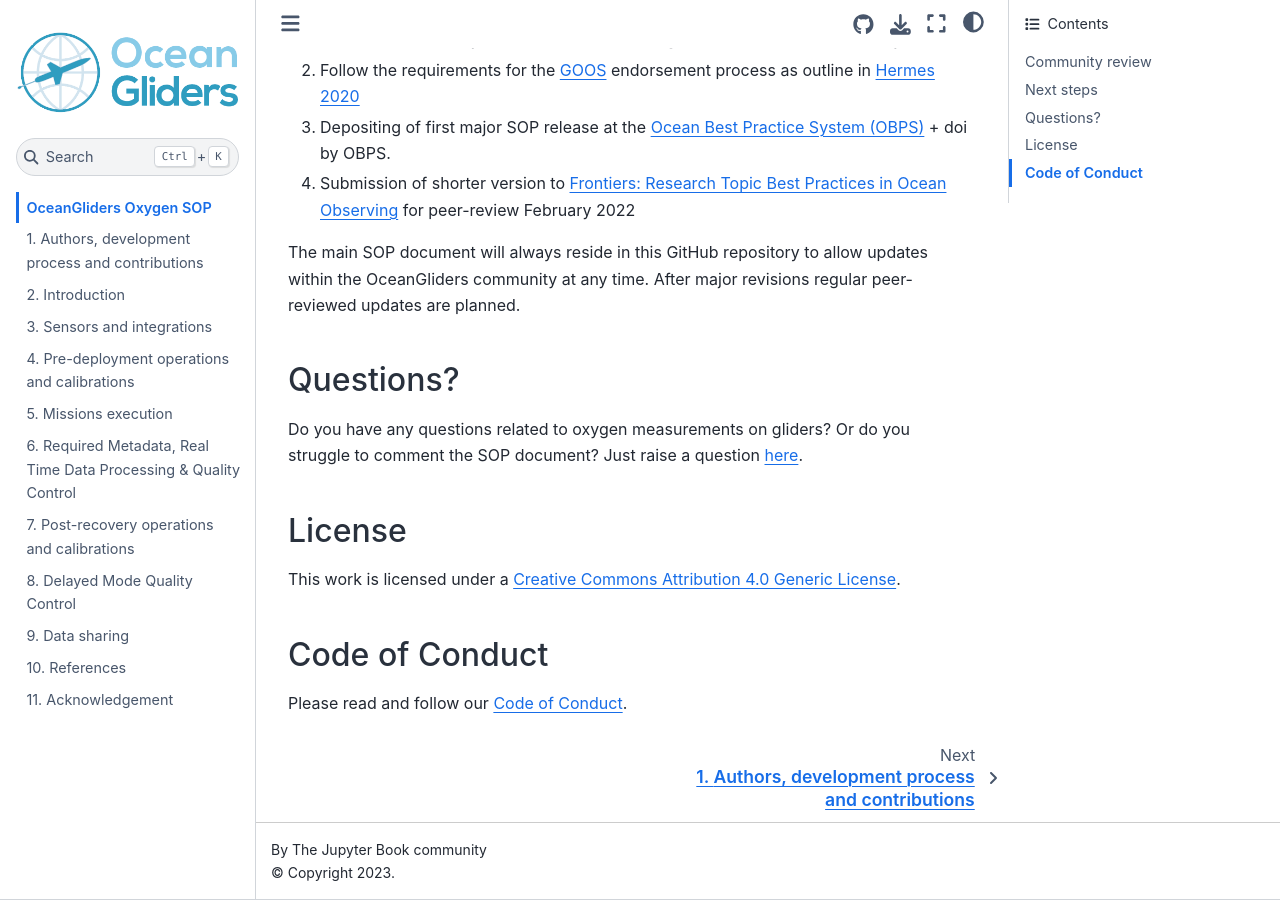
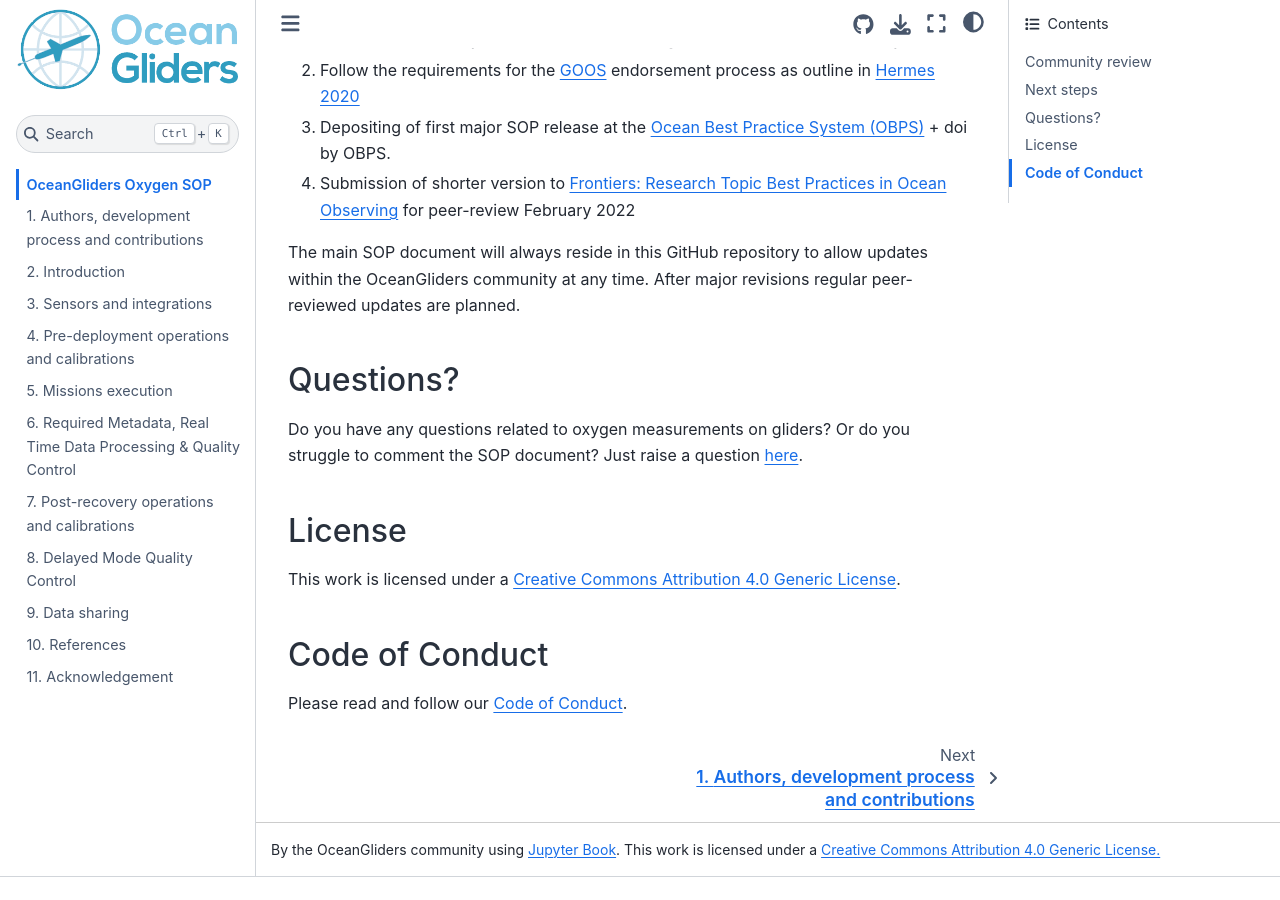
Before and after one commit to OceanGlidersCommunity/Oxygen_SOP, a Jupyter Book: the page built from README.md, in a window 1280 px wide and 900 px high, scrolled down 993 px. Built offline with Jupyter Book 1.0.4 settings and Sphinx 7.4.7 and the Sphinx Book theme 1.1.4, drawn with Linux system fonts in a browser that asks for light colours; after the commit the page ends 1870 px from its top, so only the background shows below that.

Commit message:
Copyright/license in the book deployment (#187)
* show copyright/licence in the book deployment

This pull-request will update

* Update _config.yml

* Update _config.yml

* Update _config.yml

* Update _config.yml

* copyright: "2022"

* test: html_show_copyright: false

to see whether copyright footer gets removed with this commit

* testing: html extra_footer

* try to fix the extra footer

* fix: formatting html

* remove author line and copyright 2022 config.yml

* merge both html sections in config file

* author: ""

try this otherwise jupyter community is shown as default if I understand this correctly

```diff
--- a/_config.yml
+++ b/_config.yml
@@ -1,5 +1,8 @@
 title: "Oxygen SOP"
+copyright: ""
+author: ""
 logo: images/logo-ocean-gliders.png
+
 execute:
   execute_notebooks: "off"
 repository:
@@ -12,8 +15,16 @@ html:
   comments:
     utterances:
       repo: "OceanGlidersCommunity/Oxygen_SOP"
+  extra_footer: |
+    <p>  By the OceanGliders community using
+      <a href="https://jupyterbook.org/intro.html"   target="_blank">Jupyter Book</a>.
+      This work is licensed under a
+      <a href="https://creativecommons.org/licenses/by/4.0/" target="_blank"> Creative Commons Attribution 4.0 Generic License.</a>
+    </p>
+
 bibtex_bibfiles:
     - oxygen.bib
 sphinx:
   config:
     bibtex_reference_style: author_year
+    html_show_copyright: false
```
